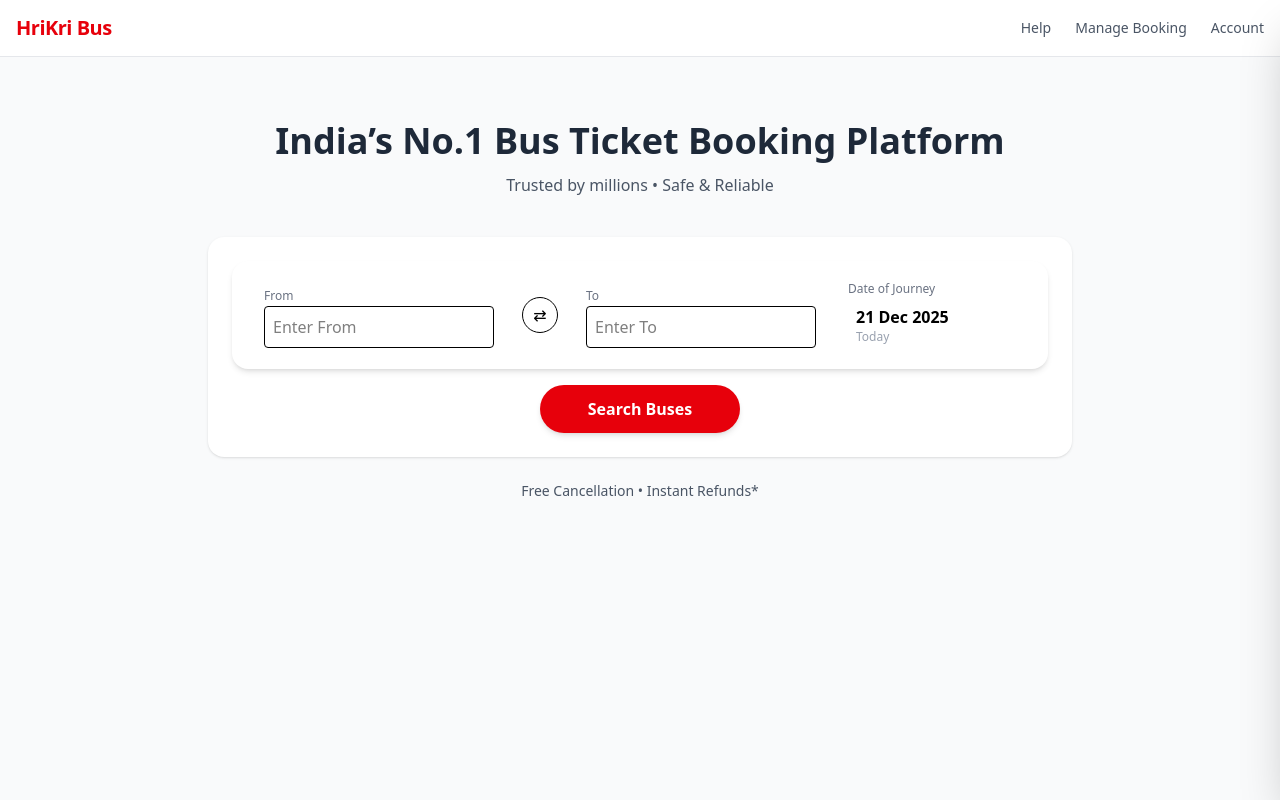
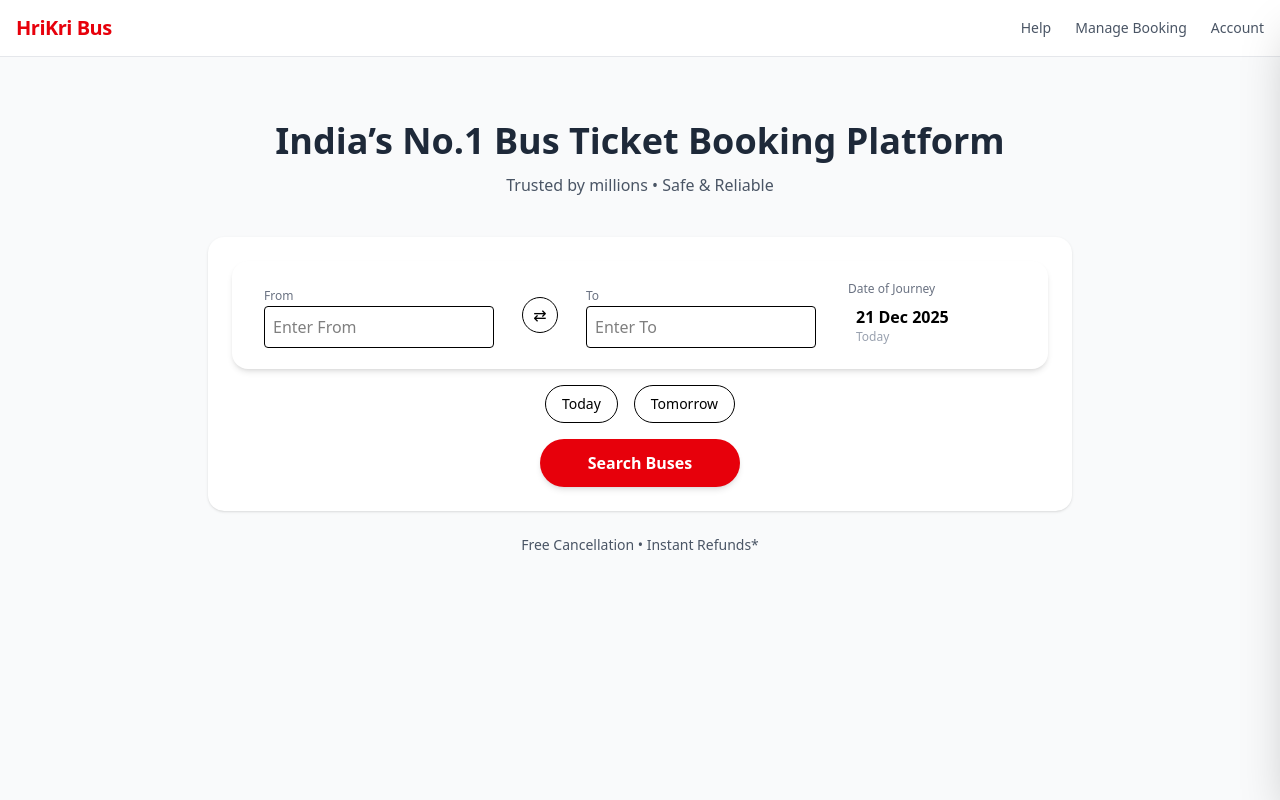
Before and after one commit to anmolbansal08/bus-booking-mern, a React (Vite) app in the folder frontend-vite/: page / in a window 1280 px wide. Built offline with nearby package versions, Linux system fonts and the light colour scheme.

Commit message:
add quick date filter on search page

```diff
--- a/frontend-vite/src/pages/Search.jsx
+++ b/frontend-vite/src/pages/Search.jsx
@@ -57,7 +57,11 @@ export default function SearchBar() {
       document.removeEventListener("mousedown", handleClickOutside);
     };
   }, [showCalendar]);
-
+const setQuickDate = (days) => {
+  const d = new Date();
+  d.setDate(d.getDate() + days);
+  setDate(d.toISOString().split("T")[0]);
+};
   return (
   <div className="bg-gray-50 py-16">
     <div className="max-w-6xl mx-auto px-4 text-center mb-10">
@@ -154,7 +158,21 @@ export default function SearchBar() {
           </div>
         </div>
       </div>
+<div className="flex justify-center gap-4 mt-4">
+  <button
+    onClick={() => setQuickDate(0)}
+    className="px-4 py-2 text-sm border rounded-full hover:bg-gray-100"
+  >
+    Today
+  </button>
 
+  <button
+    onClick={() => setQuickDate(1)}
+    className="px-4 py-2 text-sm border rounded-full hover:bg-gray-100"
+  >
+    Tomorrow
+  </button>
+</div>
       {/* CTA */}
       <div className="flex justify-center mt-4">
         <button
```
Also changed, not shown: frontend-vite/src/pages/dummy.txt.
